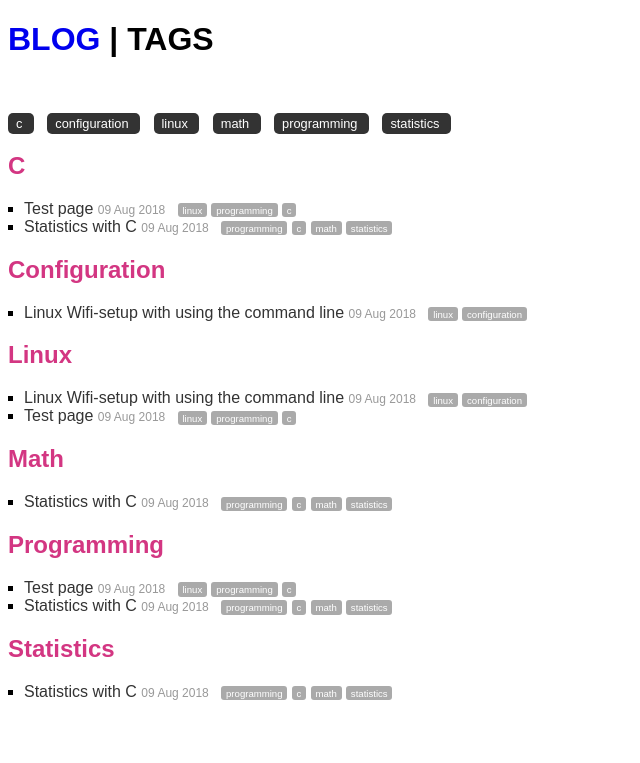
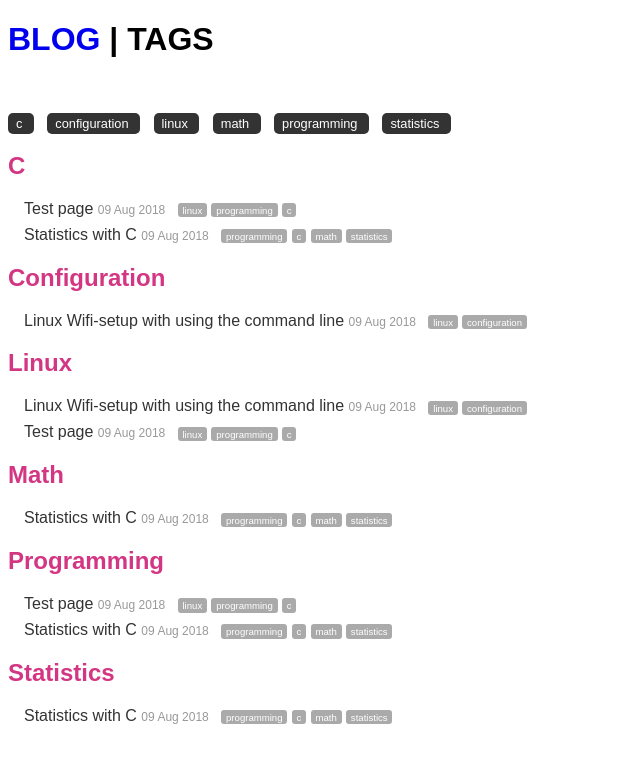
Before and after one commit to execas/execas.github.io, a Jekyll site: the page built from tags.html, in a window 1280 px wide. Shown: the top 763 px of the page, without its empty margins (0-640 px from the left). Built offline with Jekyll 4.4.1, drawn with Linux system fonts in a browser that asks for light colours.

Commit message:
Update execas.css

```diff
--- a/css/execas.css
+++ b/css/execas.css
@@ -30,7 +30,7 @@ list of matching posts beneath tag name header
 .tag-posts {
     padding-left: 1rem;
     list-style: none;
-    list-style-type: square;
+
 }
 
 .tag-posts h3 {
@@ -45,6 +45,10 @@ list of matching posts beneath tag name header
     color: #999;
 }
 
+.tag-posts li {
+     margin-bottom: 0.5rem;
+     martin-top: 0rem;
+}
 .tag-posts h3 a {
      color: #333333;
 }
```
